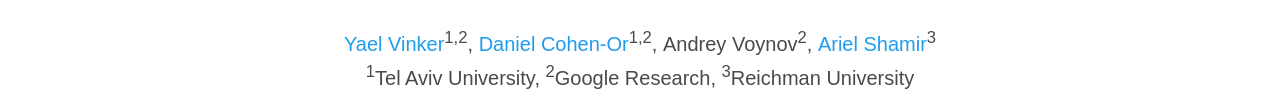
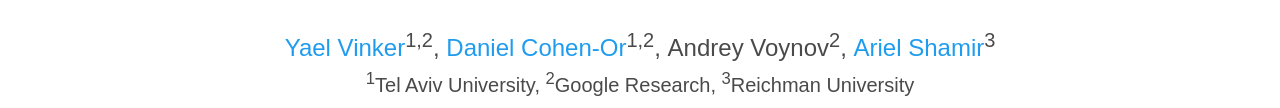
Before and after one commit to InspirationTree/inspirationtree, a plain HTML site: page index.html in a window 1280 px wide. Shown: the part 171-279 px from the top of the page. Drawn offline with nearby package versions, Linux system fonts and the light colour scheme; some packages are replaced by stand-ins of ours; some icons are missing; a web font is replaced by a local one.

Commit message:
Update index.html

```diff
--- a/index.html
+++ b/index.html
@@ -55,7 +55,7 @@
     <div class="container is-max-desktop">
       <div class="columns is-centered">
         <div class="column has-text-centered">
-          <div class="is-size-5 publication-authors">
+          <div class="is-size-4 publication-authors">
             <span class="author-block"><a href="https://yael-vinker.github.io/website/" target="_blank">Yael Vinker</a><sup>1,2</sup>,</span>
             <span class="author-block"><a href="https://danielcohenor.com/" target="_blank">Daniel Cohen-Or</a><sup>1,2</sup>,</span>
             <span class="author-block">Andrey Voynov</a><sup>2</sup>,</span>
```
